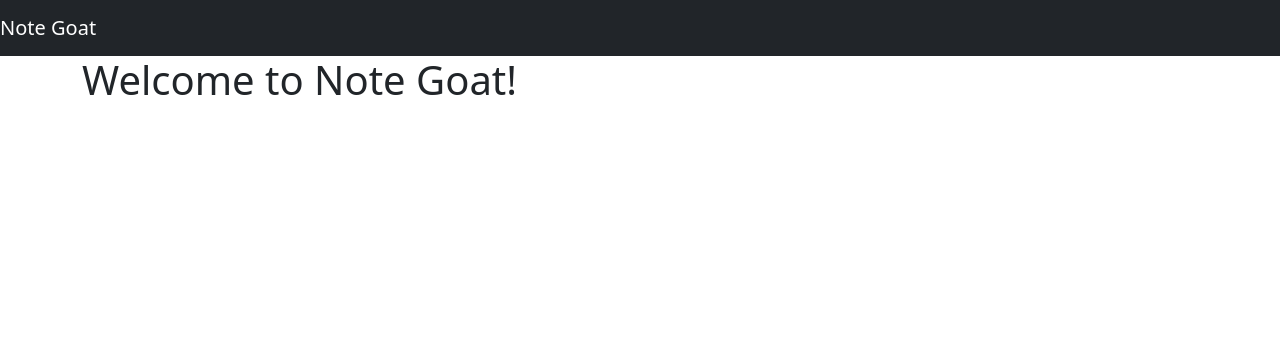
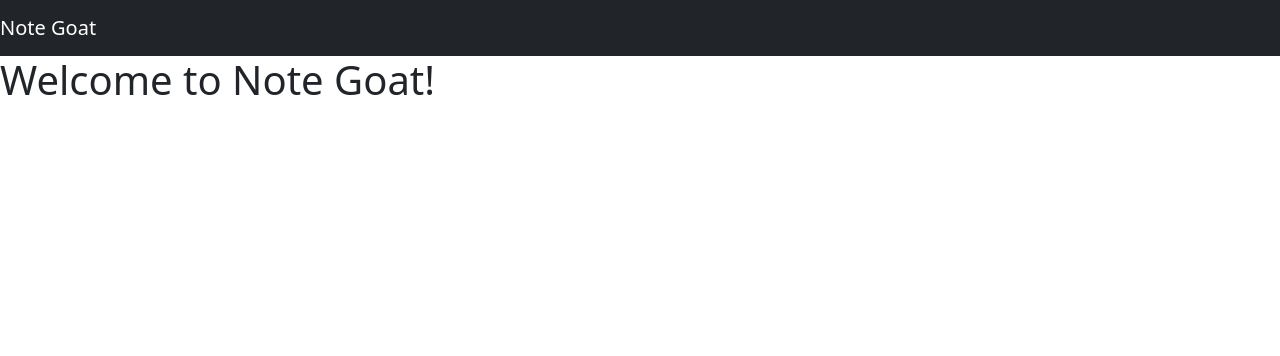
Before and after one commit to asma21976/Note-Goat-Application, a Django app: page / in a window 1280 px wide. Shown: the top 356 px of the page. Run offline with Django 3.2, Linux system fonts and the light colour scheme.

Commit message:
changed padding and margin of contianer class to 0

```diff
--- a/templates/navbar.html
+++ b/templates/navbar.html
@@ -9,7 +9,7 @@
     <a class="navbar-brand" href="{% url 'home' %}">Note Goat</a>
 </nav>
 <body>
-  <div class="container">
+  <div class="container m-0 p-0">
     {% block page_content %}
     {% endblock page_content %}
   </div>
```
